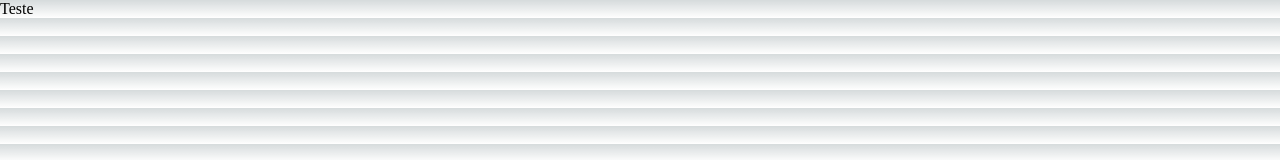
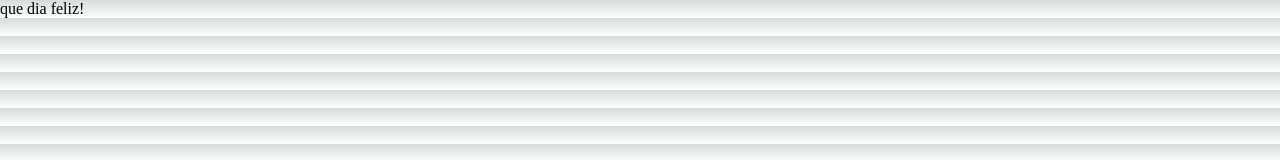
Before and after one commit to wesleyangeli/medidor_carga, a Next.js app: page / in a window 1280 px wide. Shown: the top 160 px of the page. Built offline with nearby package versions, Linux system fonts and the light colour scheme.

Commit message:
add nvmrc

```diff
--- a/src/pages/index.tsx
+++ b/src/pages/index.tsx
@@ -1,3 +1,3 @@
 export default function Home() {
-  return <>Teste</>;
+  return <>que dia feliz!</>;
 }
```
